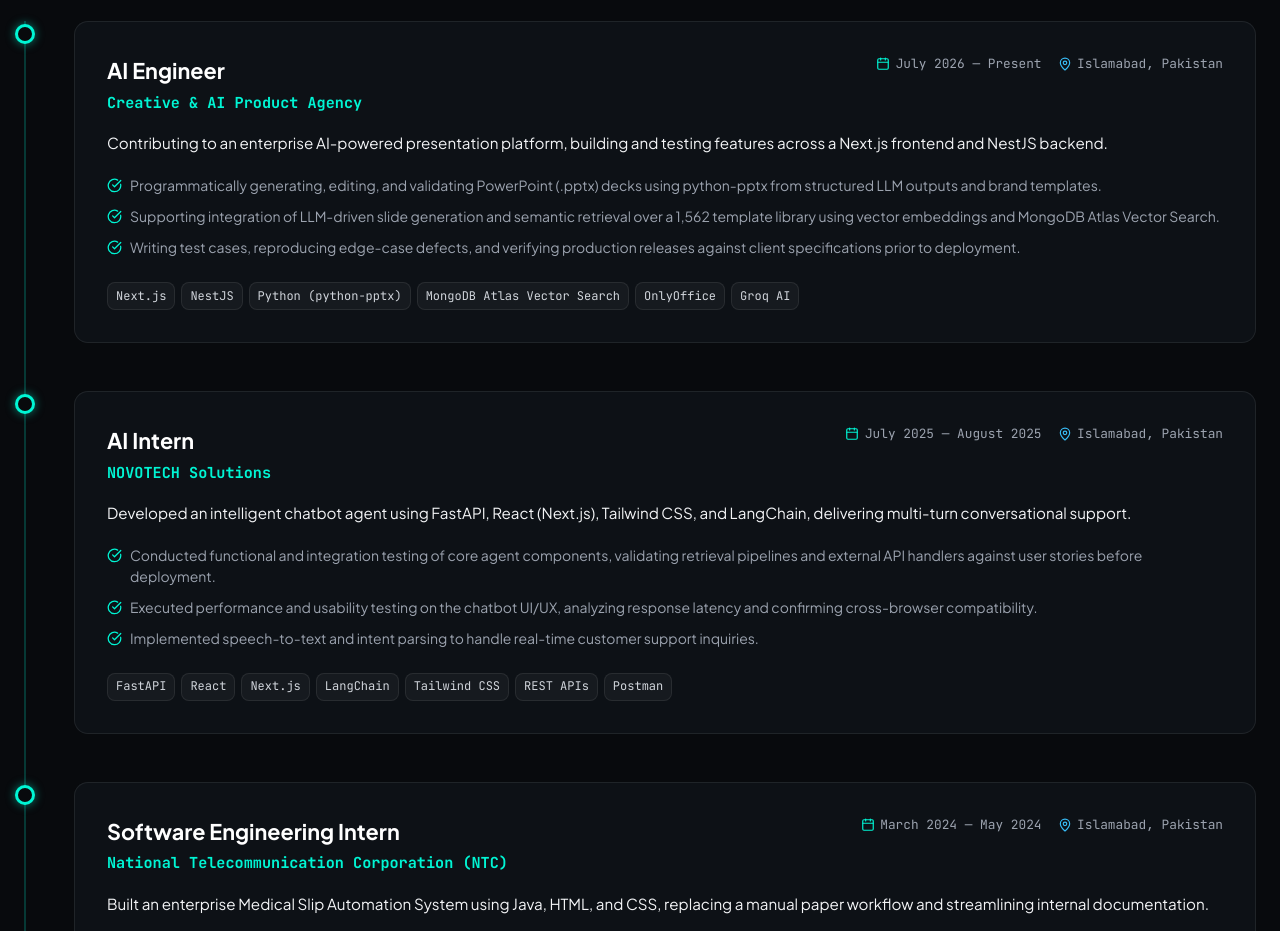
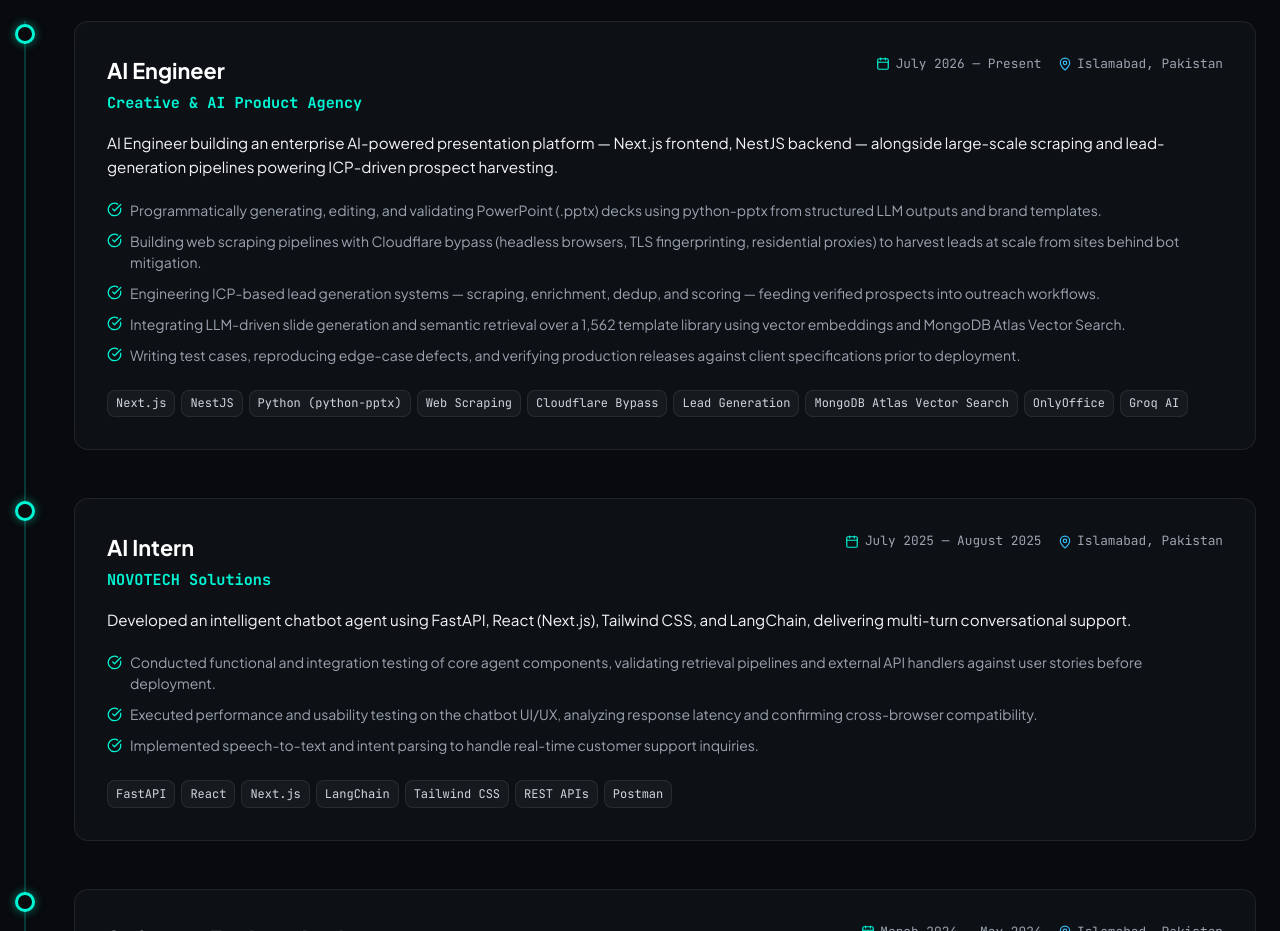
Before and after one commit to IBRAHIMHAMID678/Portfolio, a React (Vite) app: page / in a window 1280 px wide. Shown: the part 7420-8351 px from the top of the page. Built offline with nearby package versions, Linux system fonts and the light colour scheme.

Commit message:
Add web scraping, Cloudflare bypass, lead generation to AI Engineer experience

```diff
--- a/src/data/portfolioData.ts
+++ b/src/data/portfolioData.ts
@@ -293,13 +293,15 @@
       period: 'July 2026 — Present',
       location: 'Islamabad, Pakistan',
       type: 'AI Product Agency',
-      summary: 'Contributing to an enterprise AI-powered presentation platform, building and testing features across a Next.js frontend and NestJS backend.',
+      summary: 'AI Engineer building an enterprise AI-powered presentation platform — Next.js frontend, NestJS backend — alongside large-scale scraping and lead-generation pipelines powering ICP-driven prospect harvesting.',
       achievements: [
         'Programmatically generating, editing, and validating PowerPoint (.pptx) decks using python-pptx from structured LLM outputs and brand templates.',
-        'Supporting integration of LLM-driven slide generation and semantic retrieval over a 1,562 template library using vector embeddings and MongoDB Atlas Vector Search.',
+        'Building web scraping pipelines with Cloudflare bypass (headless browsers, TLS fingerprinting, residential proxies) to harvest leads at scale from sites behind bot mitigation.',
+        'Engineering ICP-based lead generation systems — scraping, enrichment, dedup, and scoring — feeding verified prospects into outreach workflows.',
+        'Integrating LLM-driven slide generation and semantic retrieval over a 1,562 template library using vector embeddings and MongoDB Atlas Vector Search.',
         'Writing test cases, reproducing edge-case defects, and verifying production releases against client specifications prior to deployment.'
       ],
-      techUsed: ['Next.js', 'NestJS', 'Python (python-pptx)', 'MongoDB Atlas Vector Search', 'OnlyOffice', 'Groq AI']
+      techUsed: ['Next.js', 'NestJS', 'Python (python-pptx)', 'Web Scraping', 'Cloudflare Bypass', 'Lead Generation', 'MongoDB Atlas Vector Search', 'OnlyOffice', 'Groq AI']
     },
     {
       role: 'AI Intern',
```
